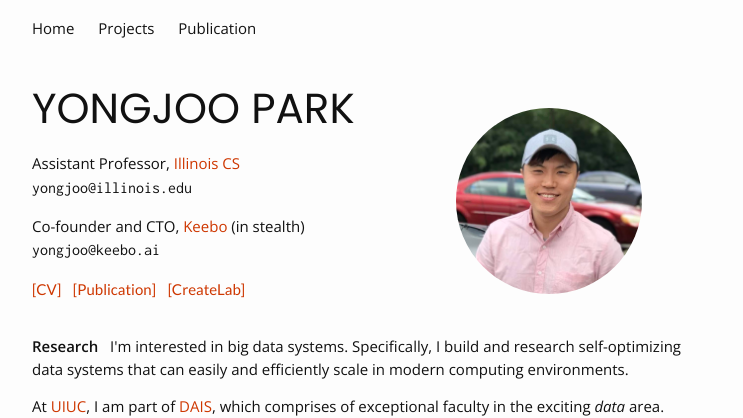
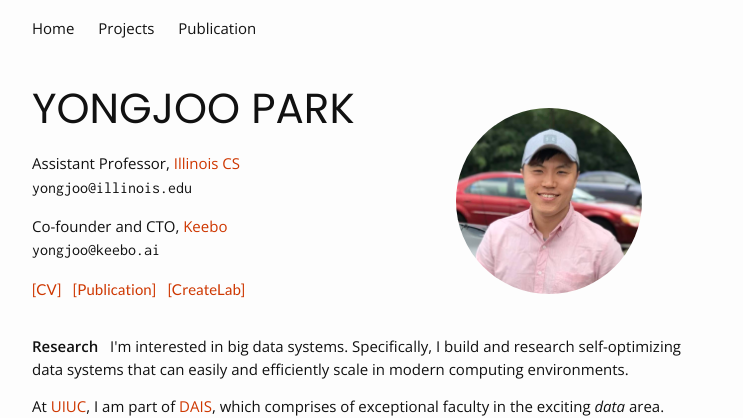
Before and after one commit to pyongjoo/pyongjoo.github.io, a Jekyll site: the page built from index.html, in a window 1280 px wide. Shown: the top 418 px of the page, without its empty margins (268-1011 px from the left). Built offline with Jekyll 4.4.1, drawn with Linux system fonts in a browser that asks for light colours.

Commit message:
updated cv link

```diff
--- a/index.html
+++ b/index.html
@@ -18,12 +18,12 @@
 
 	        <p>
 	        <span class="profile-position">Co-founder and CTO,
-	        <a href="https://keebo.ai">Keebo</a> (in stealth)</span>
+	        <a href="https://keebo.ai">Keebo</a></span>
 	        <br><!-- <span style="font-size: 22px; vertical-align: middle;">&#x2709;</span> &nbsp; -->
 	        	<span class="profile-email" style="vertical-align: middle;">yongjoo@keebo.ai</span>
 	        </p>
 
-	        <p><a href="/resources/Yongjoo_CV_2020_09.pdf">[CV]</a>
+	        <p><a href="/resources/Yongjoo_CV_2021_12.pdf">[CV]</a>
 	        	&nbsp;&nbsp;
 	        	<a href="/publication">[Publication]</a>
 	        	&nbsp;&nbsp;
```
Also changed, not shown: 1 other file.
